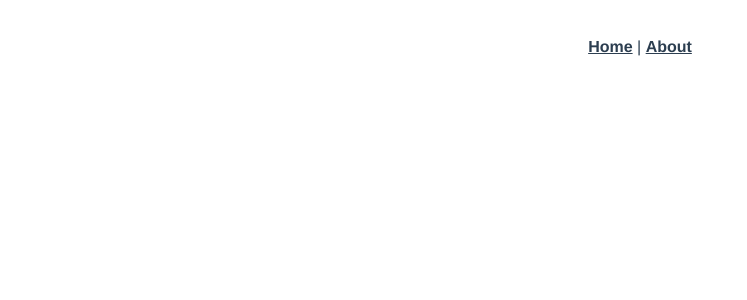
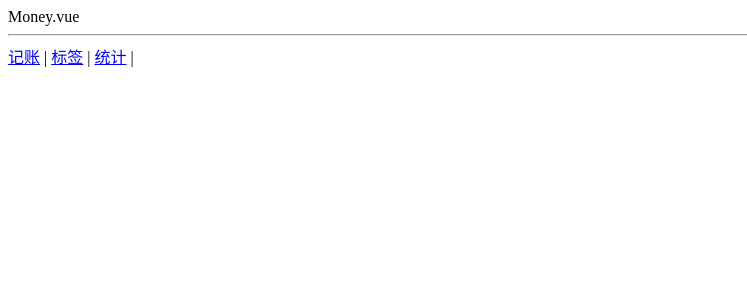
Before and after one commit to BaiJingSama/NeverForget-Money, a Vue app: page /statistics#/money in a window 1280 px wide. Shown: the top 300 px of the page, without its empty margins (0-747 px from the left). Built offline with nearby package versions, Linux system fonts and the light colour scheme.

Commit message:
创建三个页面和router配置

```diff
--- a/src/App.vue
+++ b/src/App.vue
@@ -1,10 +1,12 @@
 <template>
-  <div id="app">
-    <div id="nav">
-      <router-link to="/">Home</router-link> |
-      <router-link to="/about">About</router-link>
+  <div>
+    <router-view /><!-- 内容要显示在这里 -->
+    <hr>
+    <div>
+      <router-link to="/money">记账</router-link> |
+      <router-link to="/labels">标签</router-link> |
+      <router-link to="/statistics">统计</router-link> |
     </div>
-    <router-view/>
   </div>
 </template>
 
--- a/src/main.ts
+++ b/src/main.ts
@@ -1,13 +1,13 @@
-import Vue from 'vue'
-import App from './App.vue'
-import './registerServiceWorker'
-import router from './router'
-import store from './store'
+import Vue from "vue";
+import App from "./App.vue";
+import "./registerServiceWorker";
+import router from "./router";
+import store from "./store";
 
-Vue.config.productionTip = false
+Vue.config.productionTip = false;
 
 new Vue({
   router,
   store,
-  render: h => h(App)
-}).$mount('#app')
+  render: (h) => h(App),
+}).$mount("#app");
--- a/src/router/index.ts
+++ b/src/router/index.ts
@@ -1,27 +1,33 @@
-import Vue from 'vue'
-import VueRouter, { RouteConfig } from 'vue-router'
-import Home from '../views/Home.vue'
+import Vue from "vue";
+import VueRouter, { RouteConfig } from "vue-router";
+import Money from "@/views/Money.vue";
+import { component } from "vue/types/umd";
+import Labels from "@/views/Labels.vue";
+import Statistics from "@/views/Statistics.vue";
 
-Vue.use(VueRouter)
+Vue.use(VueRouter);
 
 const routes: Array<RouteConfig> = [
   {
-    path: '/',
-    name: 'Home',
-    component: Home
+    path: "/",
+    redirect: "/money",
   },
   {
-    path: '/about',
-    name: 'About',
-    // route level code-splitting
-    // this generates a separate chunk (about.[hash].js) for this route
-    // which is lazy-loaded when the route is visited.
-    component: () => import(/* webpackChunkName: "about" */ '../views/About.vue')
-  }
-]
+    path: "/money",
+    component: Money,
+  },
+  {
+    path: "/labels",
+    component: Labels,
+  },
+  {
+    path: "/statistics",
+    component: Statistics,
+  },
+];
 
 const router = new VueRouter({
-  routes
-})
+  routes,
+});
 
-export default router
+export default router;
--- /dev/null
+++ b/src/views/Labels.vue
@@ -0,0 +1,16 @@
+<template>
+    <div>
+        labels.vue
+    </div>
+</template>
+
+<script lang="ts">
+import Vue from 'vue'
+
+export default Vue.extend({
+
+})
+</script>
+
+<style scoped>
+</style>
--- /dev/null
+++ b/src/views/Money.vue
@@ -0,0 +1,16 @@
+<template>
+    <div>
+        Money.vue
+    </div>
+</template>
+
+<script lang="ts">
+import Vue from 'vue'
+
+export default Vue.extend({
+
+})
+</script>
+
+<style scoped>
+</style>
--- /dev/null
+++ b/src/views/Statistics.vue
@@ -0,0 +1,16 @@
+<template>
+    <div>
+        statistics.vue
+    </div>
+</template>
+
+<script lang="ts">
+import Vue from 'vue'
+
+export default Vue.extend({
+
+})
+</script>
+
+<style scoped>
+</style>
```
Also changed, not shown: package.json (+27 -36 lines), src/views/About.vue (+7 -0 lines), 1 other file (tests, documents, lock files or other folders).
